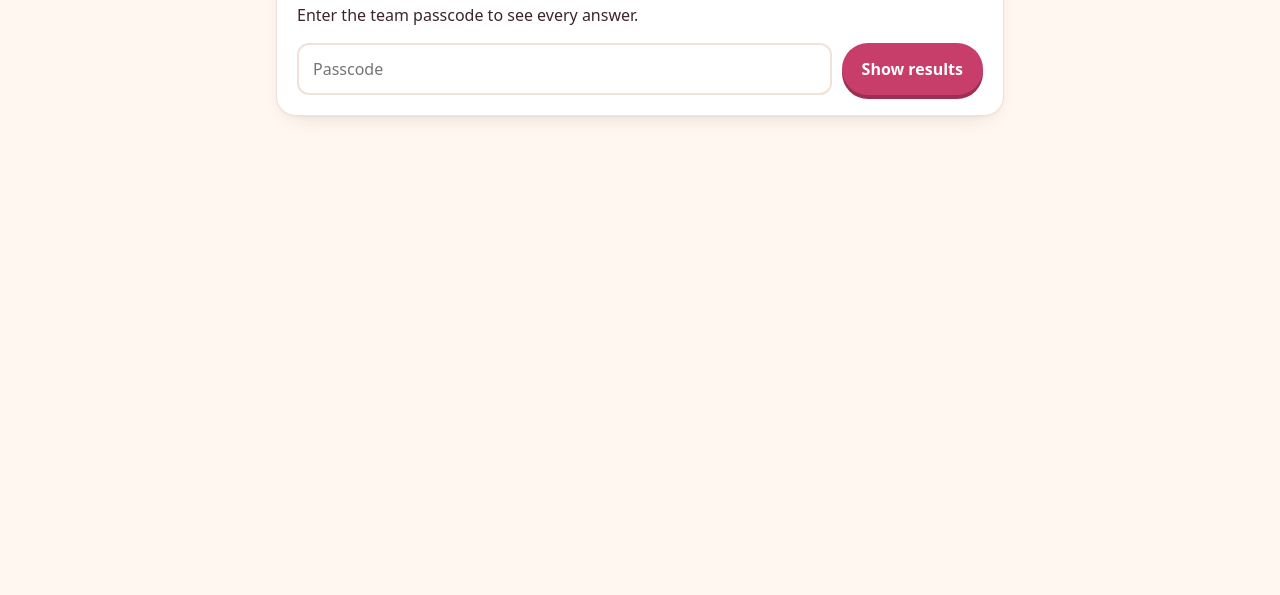
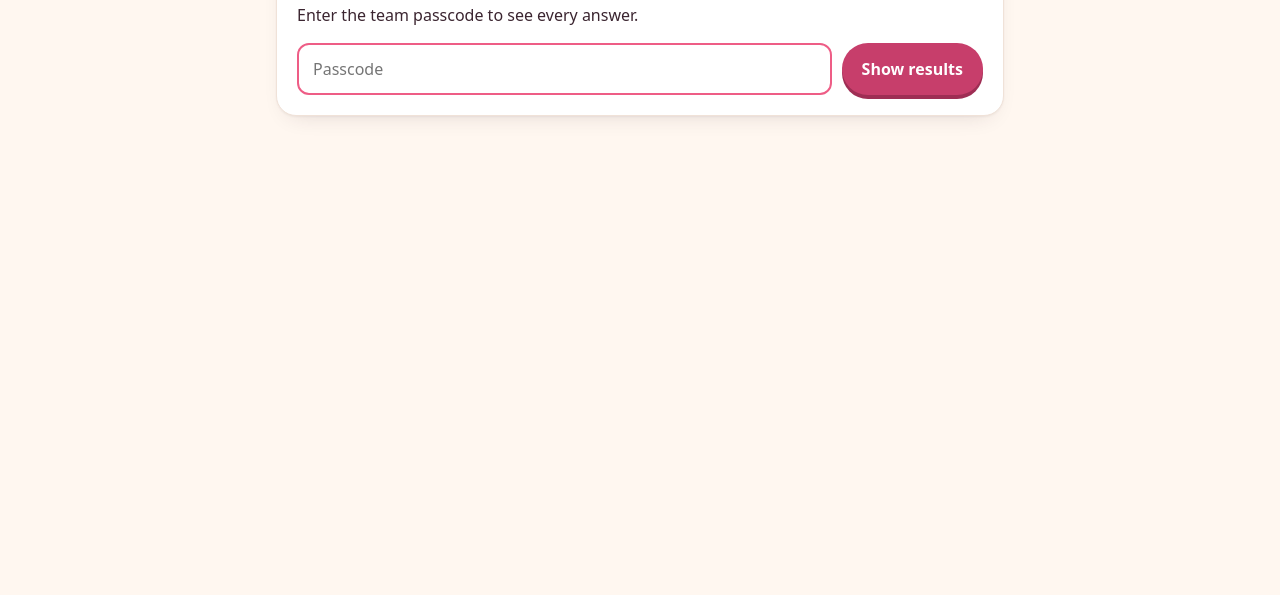
Before and after one commit to Eva-hu168/design-research, a plain HTML site: page results.html in a window 1280 px wide. Shown: the part 205-800 px from the top of the page. Drawn offline with Linux system fonts and the light colour scheme.

Commit message:
Focus the passcode box on load

```diff
--- a/results.html
+++ b/results.html
@@ -22,7 +22,7 @@
       <h1>Results</h1>
       <p>Enter the team passcode to see every answer.</p>
       <div class="gate-row">
-        <input type="password" id="passcode" autocomplete="current-password" aria-label="Passcode" placeholder="Passcode" required>
+        <input type="password" id="passcode" autocomplete="current-password" aria-label="Passcode" placeholder="Passcode" required autofocus>
         <button class="submit" type="submit">Show results</button>
       </div>
       <p class="error" id="gate-error" role="alert" hidden></p>
```
